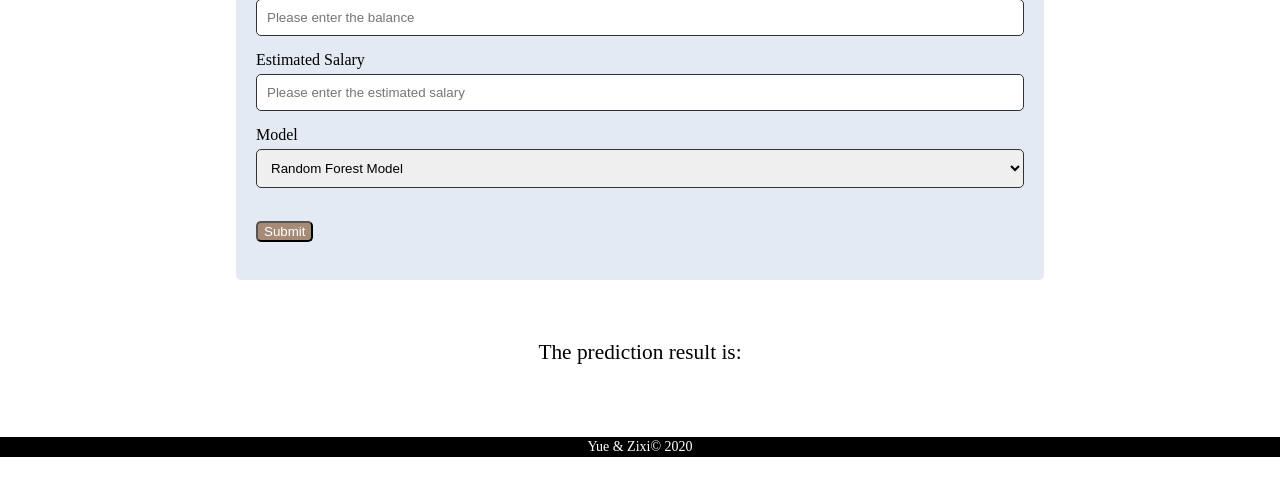
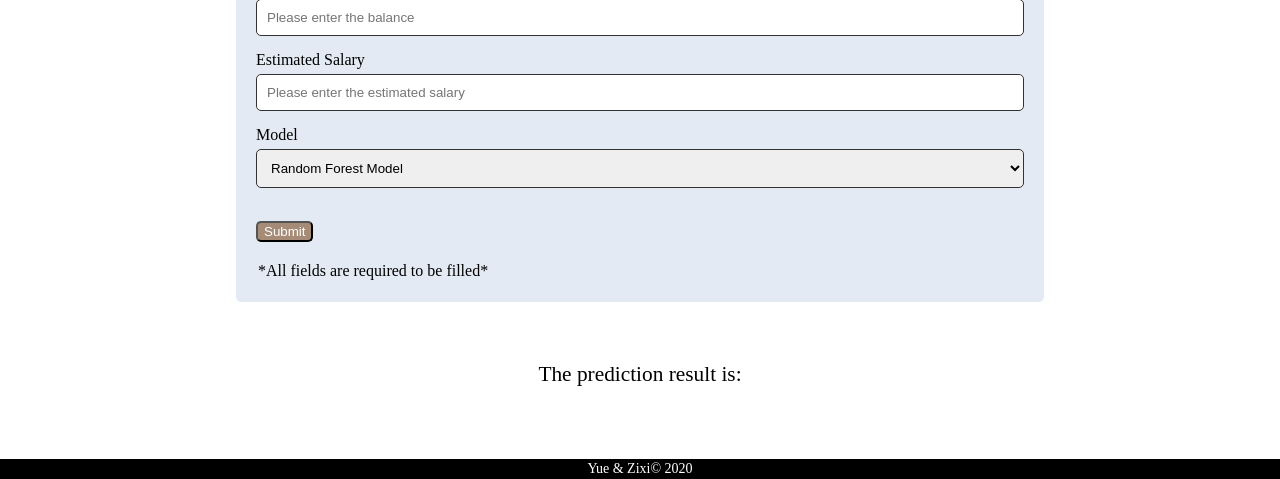
Before and after one commit to wyue20/Bank-Customer-Churn-Analysis, a Flask app: page / in a window 1280 px wide. Shown: the part 785-1264 px from the top of the page. Before the commit the page ends 1242 px from the top, so only its background shows below. Run offline with Flask 2, Linux system fonts and the light colour scheme; parts of the project's set-up code (start-up, migrations or seed data) failed here and were passed over; some libraries are stand-ins or nearby versions.

Commit message:
Update index.html

```diff
--- a/templates/index.html
+++ b/templates/index.html
@@ -128,6 +128,7 @@
 
         <br><br>
             <button name="submit_button" type="submit" class="button" value="submit">Submit</button> <br></br>
+	<p>*All fields are required to be filled*</p>
         </form>
     </div>
     <div id="section">
```
